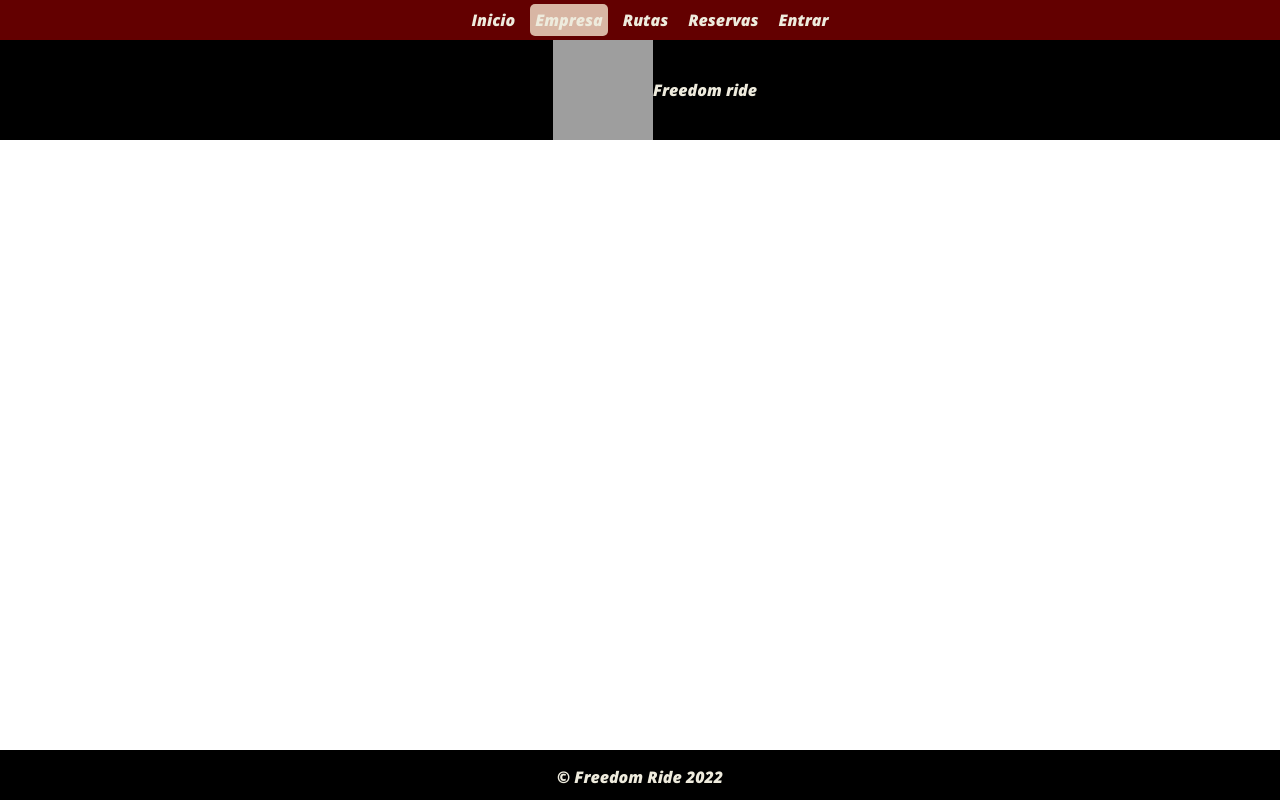
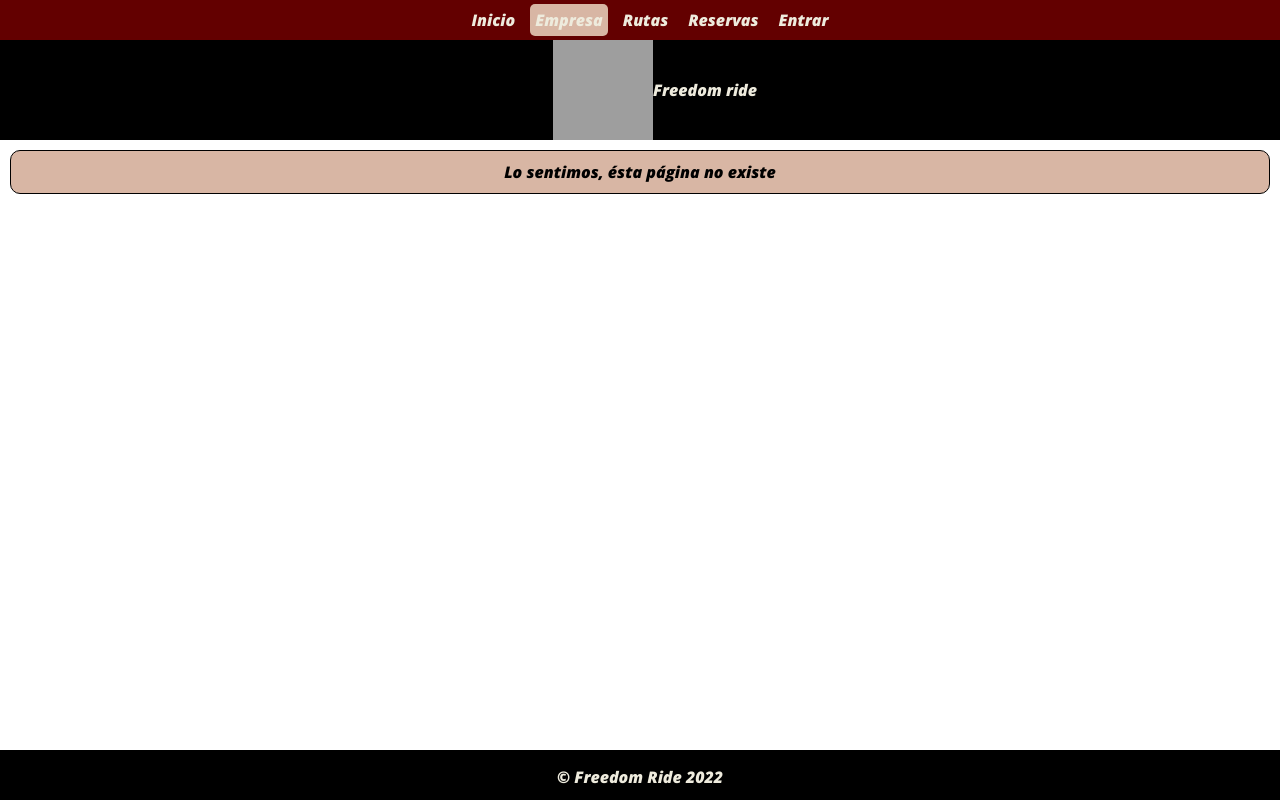
Before and after one commit to DaveSG1/project-client, a React (Create React App) app: page /empresa in a window 1280 px wide. Built offline with nearby package versions, Linux system fonts and the light colour scheme; grey boxes are pictures that could not be loaded.

Commit message:
creamos componente y pagina de error

```diff
--- a/src/App.css
+++ b/src/App.css
@@ -177,6 +177,20 @@ button:hover {
 }
 
 
+/* Pagina error */
+
+.error {
+  display: flex;
+  flex-direction: column;
+  align-items: center;
+  background-color: var(--makeup);
+  border: 1px solid var(--black);
+  border-radius: 10px;
+  padding: 10px;
+  margin: 10px;
+}
+
+
 
 /* Estilos para el footer: */
 
--- /dev/null
+++ b/src/components/Error.js
@@ -0,0 +1,9 @@
+import React from 'react'
+
+export default function Error() {
+    return (
+        <div className="error">
+            Lo sentimos, ésta página no existe
+        </div>
+    )
+}
--- a/src/components/Router.js
+++ b/src/components/Router.js
@@ -7,6 +7,9 @@ import IndexPage from "../pages/IndexPage";
 import LoginPage from "../pages/LoginPage";
 import RegisterPage from "../pages/RegisterPage"
 import RutasPage from "../pages/RutasPage";
+
+import ErrorPage from "../pages/ErrorPage"
+
 
 import Footer from "./Footer";
 
@@ -26,6 +29,8 @@ export default function Router() {
                         <Route path="/register" component={RegisterPage} />
                         <Route path="/rutas" component={RutasPage} />
 
+                        <Route component={ErrorPage} />
+
                     </Switch>
                 </BrowserRouter>
             </div>
--- /dev/null
+++ b/src/pages/ErrorPage.js
@@ -0,0 +1,10 @@
+import React from 'react'
+import Error from '../components/Error'
+
+export default function ErrorPage() {
+    return (
+        <div>
+            <Error />
+        </div>
+    )
+}
```
